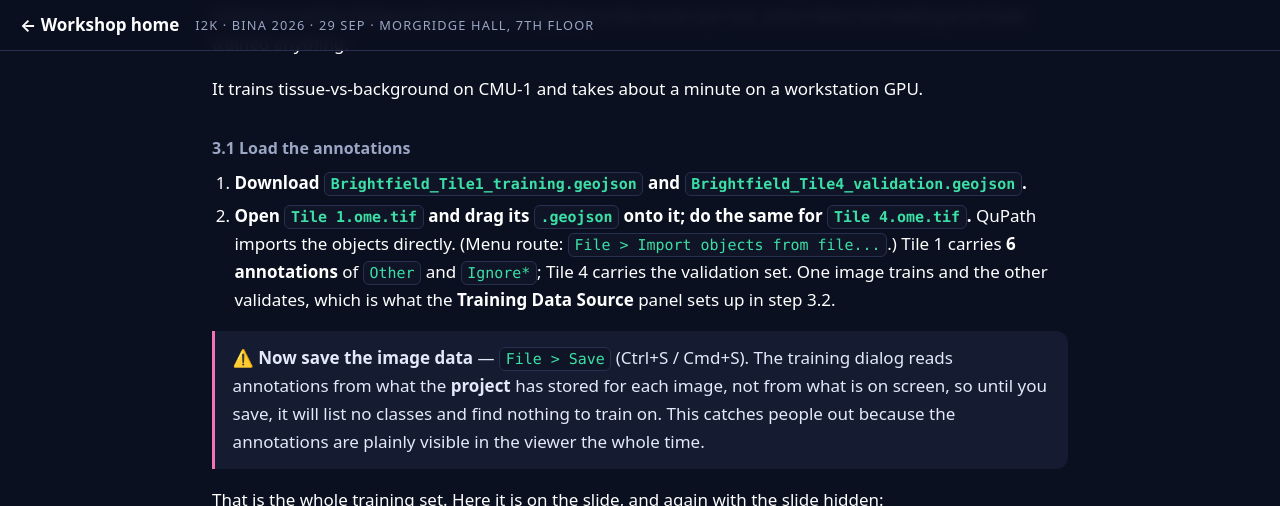
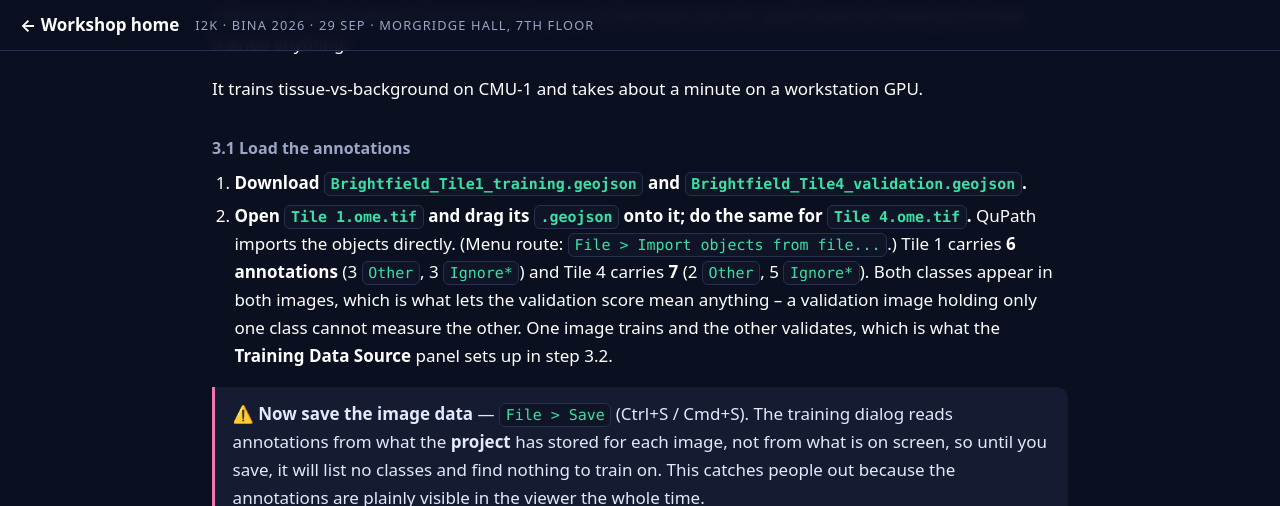
Before and after one commit to MichaelSNelson/BINA-I2K-2026-QuPath-Extensions, a Jekyll site: the page built from docs/02-dl-pixel-classifier.md, in a window 1280 px wide and 900 px high, scrolled down 5378 px, cut to the strip 0-506 px from the top of the window. Built offline with Jekyll 4.4.1, drawn with Linux system fonts in a browser that asks for light colours.

Commit message:
dl-classifier guide: ship the validation annotations that were actually drawn
The exported Tile 4 geojson held a single Ignore* polygon, because QuPath
exports only the selected objects when something is selected. The project
has 7 annotations on that image: 5 Ignore* and 2 Other.

Shipping the one-object file would have given the exercise a validation
image with no tissue class in it at all, so the reported IoU for Other
would have measured nothing.

Both files are now read straight from the project's saved hierarchies via
readHierarchy(), which does not depend on what happened to be selected:
Tile 1 has 6 annotations (3 Other, 3 Ignore*) and Tile 4 has 7 (2 Other,
5 Ignore*). The step now states both counts and says why both classes have
to appear in the validation image.

```diff
--- a/docs/02-dl-pixel-classifier.md
+++ b/docs/02-dl-pixel-classifier.md
@@ -188,7 +188,10 @@ It trains tissue-vs-background on CMU-1 and takes about a minute on a workstatio
    and [`Brightfield_Tile4_validation.geojson`](../data/dl-pixel-classifier/Brightfield_Tile4_validation.geojson).**
 2. **Open `Tile 1.ome.tif` and drag its `.geojson` onto it; do the same for `Tile 4.ome.tif`.**
    QuPath imports the objects directly. (Menu route: `File > Import objects from file...`.)
-   Tile 1 carries **6 annotations** of `Other` and `Ignore*`; Tile 4 carries the validation set.
+   Tile 1 carries **6 annotations** (3 `Other`, 3 `Ignore*`) and Tile 4 carries **7**
+   (2 `Other`, 5 `Ignore*`). Both classes appear in both images, which is what lets the
+   validation score mean anything -- a validation image holding only one class cannot
+   measure the other.
    One image trains and the other validates, which is what the **Training Data Source** panel
    sets up in step 3.2.
 
```
Also changed, not shown: 2 other files.
